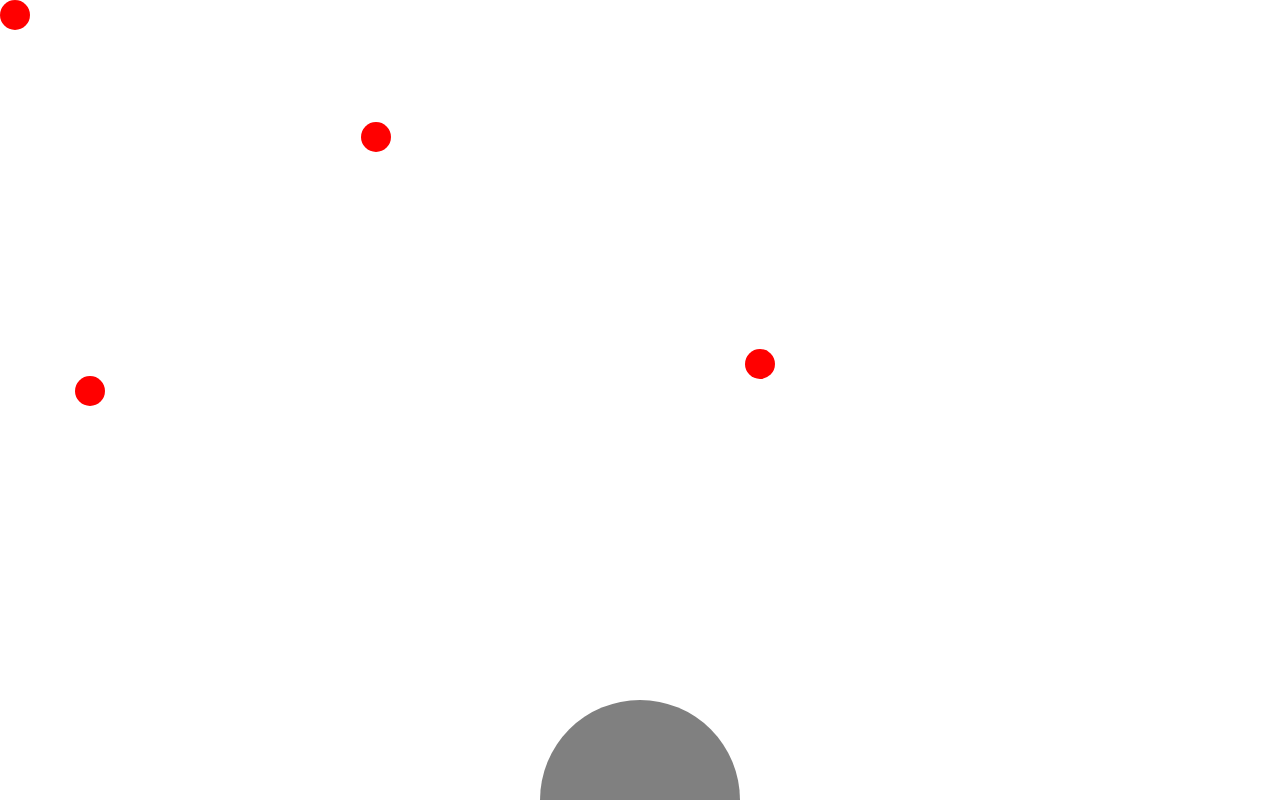
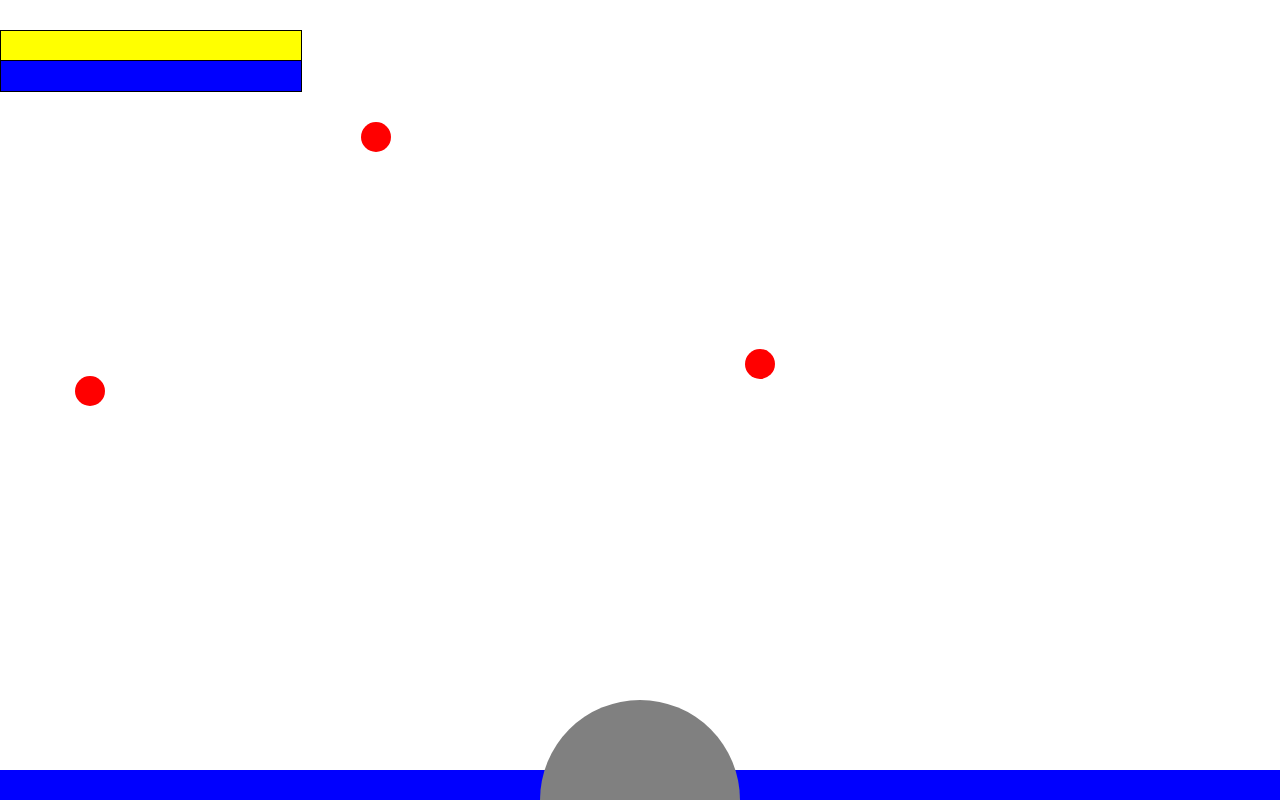
Before and after one commit to anthonyDrury/recoil-command, a React (Create React App) app: page / in a window 1280 px wide. Built offline with nearby package versions, Linux system fonts and the light colour scheme.

Commit message:
feat: add power and defence bar functionality

```diff
--- a/src/components/BallShooter.tsx
+++ b/src/components/BallShooter.tsx
@@ -70,6 +70,7 @@ function BallShooter(props: { debugMode?: boolean }) {
         borderTopLeftRadius: "100px",
         borderTopRightRadius: "100px",
         bottom: "0",
+        zIndex: 1,
       }}
       onClick={handleShoot}
     >
--- /dev/null
+++ b/src/components/DefenceBar.tsx
@@ -0,0 +1,31 @@
+import React from "react";
+import { defenceBar } from "../state/atoms";
+import { useRecoilValue } from "recoil";
+
+function DefenceBar() {
+  const defence = useRecoilValue(defenceBar);
+
+  return (
+    <div
+      style={{
+        position: "absolute",
+        top: 60,
+        left: 0,
+        height: 30,
+        zIndex: 10,
+        width: 300,
+        border: "1px solid black",
+      }}
+    >
+      <div
+        style={{
+          backgroundColor: "blue",
+          width: defence * 3,
+          height: 30,
+        }}
+      />
+    </div>
+  );
+}
+
+export default DefenceBar;
--- /dev/null
+++ b/src/components/DefenceRange.tsx
@@ -0,0 +1,21 @@
+import React from "react";
+import { defenceHit } from "../state/atoms";
+import { useRecoilValue } from "recoil";
+
+function DefenceRange() {
+  const isHit = useRecoilValue(defenceHit);
+
+  return (
+    <div
+      style={{
+        backgroundColor: isHit ? "red" : "blue",
+        width: "100%",
+        position: "absolute",
+        bottom: 0,
+        height: 30,
+      }}
+    />
+  );
+}
+
+export default DefenceRange;
--- a/src/components/ItemsRenderer.tsx
+++ b/src/components/ItemsRenderer.tsx
@@ -1,25 +1,20 @@
 import React from "react";
-import { useRecoilState } from "recoil";
-import { activeItems } from "../state/atoms";
 import BallShooter from "./BallShooter";
-import ShotItem from "./ShotItem";
-import EnemyItem from "./EnemyItem";
 import EnemyShooter from "./EnemyShooter";
+import ShotRenderer from "./ShotRenderer";
+import DefenceRange from "./DefenceRange";
+import PowerBar from "./PowerBar";
+import DefenceBar from "./DefenceBar";
 
 function ItemsRenderer() {
-  const [items] = useRecoilState(activeItems);
-
   return (
     <>
       <EnemyShooter />
-      {items.map((ref) =>
-        ref.type === "SHOT" ? (
-          <ShotItem itemKey={ref.index} />
-        ) : (
-          <EnemyItem itemKey={ref.index} />
-        )
-      )}
+      <PowerBar />
+      <DefenceBar />
+      <ShotRenderer />
       <BallShooter />
+      <DefenceRange />
     </>
   );
 }
--- /dev/null
+++ b/src/components/PowerBar.tsx
@@ -0,0 +1,31 @@
+import React from "react";
+import { powerBar } from "../state/atoms";
+import { useRecoilValue } from "recoil";
+
+function PowerBar() {
+  const power = useRecoilValue(powerBar);
+
+  return (
+    <div
+      style={{
+        position: "absolute",
+        top: 30,
+        left: 0,
+        height: 30,
+        zIndex: 10,
+        width: 300,
+        border: "1px solid black",
+      }}
+    >
+      <div
+        style={{
+          backgroundColor: "yellow",
+          width: power * 3,
+          height: 30,
+        }}
+      />
+    </div>
+  );
+}
+
+export default PowerBar;
--- /dev/null
+++ b/src/components/ShotRenderer.tsx
@@ -0,0 +1,24 @@
+import React from "react";
+import { activeItems } from "../state/atoms";
+import ShotItem from "./ShotItem";
+import EnemyItem from "./EnemyItem";
+import { useRecoilValue } from "recoil";
+
+function ShotRenderer() {
+  const items = useRecoilValue(activeItems);
+
+  return (
+    <>
+      {items.length > 0 &&
+        items.map((ref) =>
+          ref.type === "SHOT" ? (
+            <ShotItem itemKey={ref.index} />
+          ) : (
+            <EnemyItem itemKey={ref.index} />
+          )
+        )}
+    </>
+  );
+}
+
+export default ShotRenderer;
--- a/src/helpers/atom.utils.ts
+++ b/src/helpers/atom.utils.ts
@@ -1,5 +1,6 @@
 import { itemReference, item } from "../types/atom.types";
-import { itemFamily, shotFamily } from "../state/atoms";
+import { itemFamily } from "../state/atoms";
+import { getHeight } from "./window.utils";
 
 export function calculateNextItemState(item: item) {
   return {
@@ -26,11 +27,20 @@ function hasCollided(a: item, b: item) {
   return isXInRange && isYInRange;
 }
 
-// determine if items are within 30px of each other
+function hasHitDefence(item: item) {
+  if (item.type === "SHOT") {
+    return false;
+  }
+  const height = getHeight() - 30;
+  return item.y >= height;
+}
+
+// determine if items are within range of each other
 // if so remove them from active list
 export function determineCollisions(items: item[]) {
   const collisions: Set<itemReference> = new Set();
   const newStates: item[] = [];
+  let isDefenceHit: boolean = false;
 
   // Calculate new states
   items.forEach((item) => {
@@ -50,8 +60,11 @@ export function determineCollisions(items: item[]) {
         hasCollided(item, otherItem)
       ) {
         collisions.add(item);
+      } else if (hasHitDefence(item)) {
+        collisions.add(item);
+        isDefenceHit = true;
       }
     });
   });
-  return { collisions, newStates };
+  return { collisions, newStates, isDefenceHit };
 }
--- /dev/null
+++ b/src/helpers/common.utils.ts
@@ -0,0 +1,3 @@
+export function getNumberInRange(num: number, min: number, max: number) {
+  return Math.max(Math.min(num, max), min);
+}
--- a/src/helpers/hooks.ts
+++ b/src/helpers/hooks.ts
@@ -1,11 +1,11 @@
 import { useSetRecoilState } from "recoil";
-import { activeItems } from "../state/atoms";
 import { getWidth, getHeight } from "./window.utils";
 import { useEffect } from "react";
 import { item } from "../types/atom.types";
+import { removeActiveItem } from "../state/selectors";
 
 export function useIsActive(currentItem: item) {
-  const setIsActive = useSetRecoilState(activeItems);
+  const removeItemFromActive = useSetRecoilState(removeActiveItem);
   function calculateWidth() {
     return getWidth() + 30;
   }
@@ -24,13 +24,7 @@ export function useIsActive(currentItem: item) {
       currentItem.y < -30
     ) {
       // Remove reference from activeItems
-      setIsActive((activeItems) => {
-        return activeItems.filter((item) => {
-          return !(
-            item.type === currentItem.type && item.index === currentItem.index
-          );
-        });
-      });
+      removeItemFromActive(currentItem);
     }
   }, [currentItem]);
 }
--- a/src/state/atoms.ts
+++ b/src/state/atoms.ts
@@ -15,6 +15,24 @@ export const enemyLevel = atom<number>({
   default: 0.01,
 });
 
+// Whether the defence was hit this render
+export const defenceHit = atom<boolean>({
+  key: "defenceHit",
+  default: false,
+});
+
+// Strength of players defence
+export const defenceBar = atom<number>({
+  key: "defenceBar",
+  default: 100,
+});
+
+// Power player has left
+export const powerBar = atom<number>({
+  key: "powerBar",
+  default: 100,
+});
+
 // to keep track of the last player atom shot
 export const lastShot = atom<number>({
   key: "lastShot",
@@ -30,7 +48,7 @@ export const lastEnemyShot = atom<number>({
 // keys of active items on the board
 export const activeItems = atom<itemReference[]>({
   key: "activeKeys",
-  default: [{ index: 0, type: "ITEM" }],
+  default: [],
 });
 
 export const itemFamily = atomFamily<item<"ITEM">, number>({
--- a/src/state/selectors.ts
+++ b/src/state/selectors.ts
@@ -5,9 +5,13 @@ import {
   lastShot,
   shotFamily,
   lastEnemyShot,
+  defenceHit,
+  defenceBar,
+  powerBar,
 } from "./atoms";
 import { isSameItem, determineCollisions } from "../helpers/atom.utils";
 import { item } from "../types/atom.types";
+import { getNumberInRange } from "../helpers/common.utils";
 
 export const getActiveItems = selector({
   key: "filteredTodoListState",
@@ -37,14 +41,15 @@ export const updateItemsPositions = selector({
           : (shotFamily(ref.index) as RecoilState<item>);
       return get(atom);
     });
-    const { collisions, newStates } = determineCollisions(items);
+    const { collisions, newStates, isDefenceHit } = determineCollisions(items);
 
     newStates.forEach((newItem: item) => {
       if (collisions.has(newItem)) {
-        console.log("COLLISION");
         set(removeActiveItem, newItem);
+        // limit power to 100
+        set(powerBar, (val) => getNumberInRange(val + 5, 0, 100));
       } else {
-        console.log(newItem);
+        set(powerBar, (val) => getNumberInRange(val + 0.001, 0, 100));
         if (newItem.type === "ITEM") {
           set(itemFamily(newItem.index), newItem as item<"ITEM">);
         } else {
@@ -52,6 +57,10 @@ export const updateItemsPositions = selector({
         }
       }
     });
+    set(defenceHit, isDefenceHit);
+    if (isDefenceHit) {
+      set(defenceBar, (val) => getNumberInRange(val - 10, 0, 100));
+    }
   },
 });
 
@@ -71,6 +80,10 @@ export const setNextShot = selector({
   key: "setNextShot",
   get: () => {},
   set: ({ get, set }, position: any) => {
+    const power = get(powerBar);
+    if (power < 5) {
+      return;
+    }
     const nextShot = get(getNextShotIndex);
     set(shotFamily(nextShot), {
       ...position,
@@ -78,6 +91,7 @@ export const setNextShot = selector({
       type: "SHOT",
     } as item<"SHOT">);
     set(activeItems, (items) => [...items, { index: nextShot, type: "SHOT" }]);
+    set(powerBar, (val) => getNumberInRange(val - 5, 0, 100));
     set(lastShot, nextShot);
   },
 });
```
